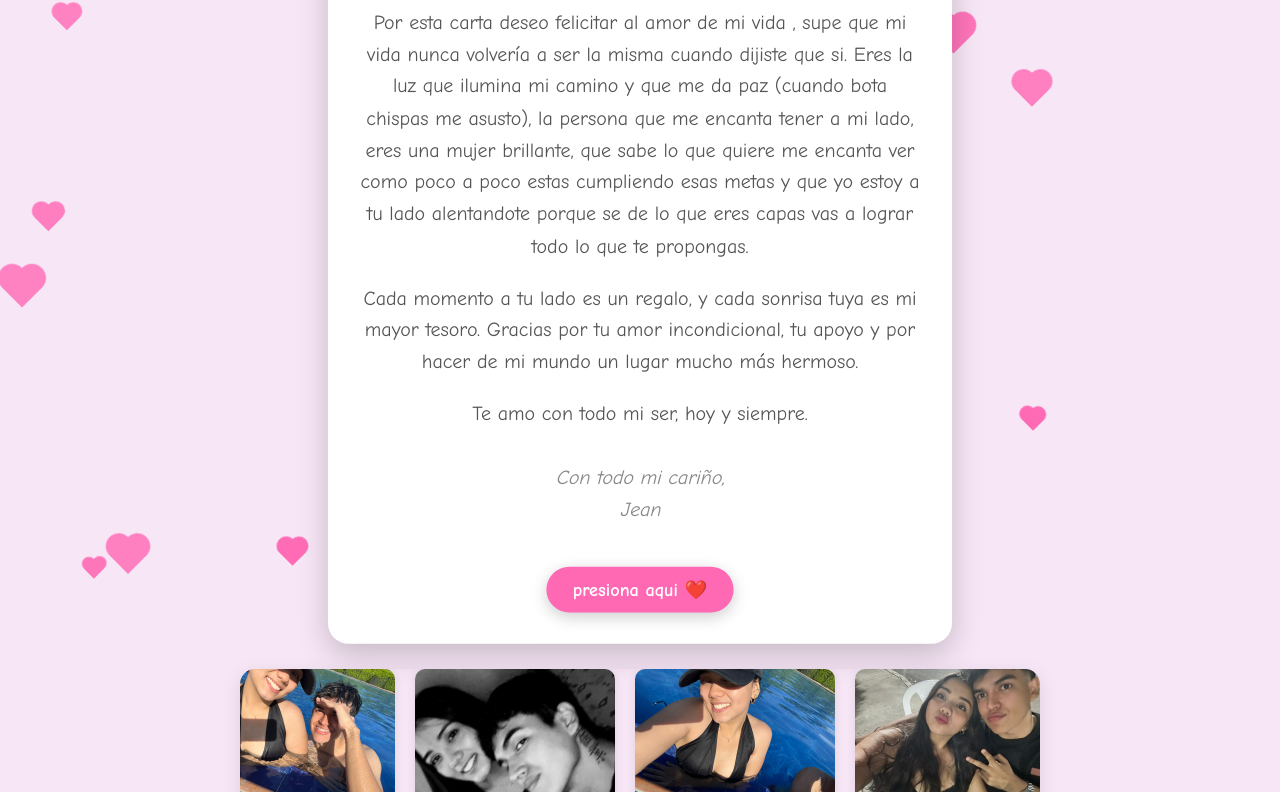
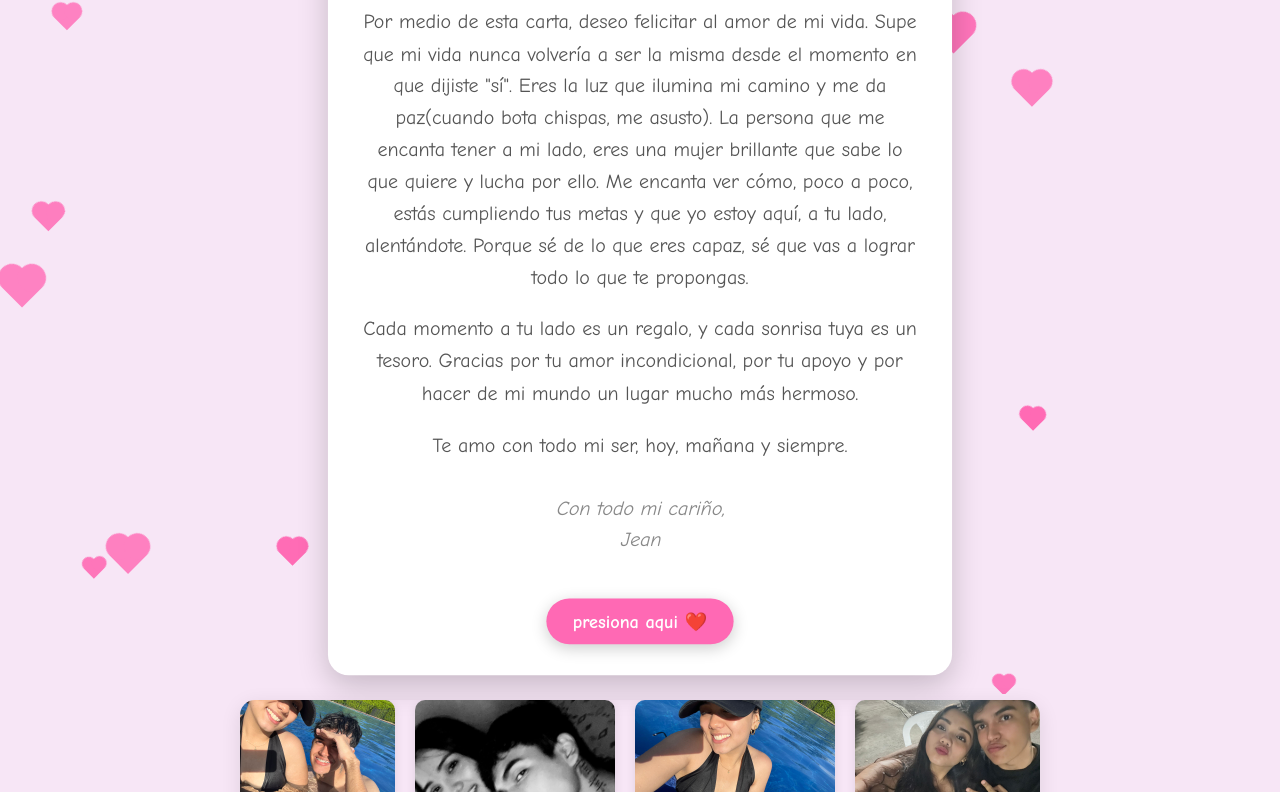
Before and after one commit to JeanUscategui/Regalo, a plain HTML site: page index.html in a window 1280 px wide. Shown: the part 106-898 px from the top of the page. Drawn offline with Linux system fonts and the light colour scheme.

Commit message:
Actualizar index.html

```diff
--- a/index.html
+++ b/index.html
@@ -301,9 +301,9 @@
     <div class="container">
         <div class="card">
             <h1>¡Mi Amor!</h1>
-            <p>Por esta carta deseo felicitar al amor de mi vida , supe que mi vida nunca volvería a ser la misma cuando dijiste que si. Eres la luz que ilumina mi camino y que me da paz (cuando bota chispas me asusto), la persona que me encanta tener a mi lado, eres una mujer brillante, que sabe lo que quiere me encanta ver como poco a poco estas cumpliendo esas metas y que yo estoy a tu lado alentandote porque se de lo que eres capas vas a lograr todo lo que te propongas.</p>
-            <p>Cada momento a tu lado es un regalo, y cada sonrisa tuya es mi mayor tesoro. Gracias por tu amor incondicional, tu apoyo y por hacer de mi mundo un lugar mucho más hermoso.</p>
-            <p>Te amo con todo mi ser, hoy y siempre.</p>
+            <p>Por medio de esta carta, deseo felicitar al amor de mi vida. Supe que mi vida nunca volvería a ser la misma desde el momento en que dijiste "sí". Eres la luz que ilumina mi camino y me da paz(cuando bota chispas, me asusto). La persona que me encanta tener a mi lado, eres una mujer brillante que sabe lo que quiere y lucha por ello. Me encanta ver cómo, poco a poco, estás cumpliendo tus metas y que yo estoy aquí, a tu lado, alentándote. Porque sé de lo que eres capaz, sé que vas a lograr todo lo que te propongas.</p>
+            <p>Cada momento a tu lado es un regalo, y cada sonrisa tuya es un tesoro. Gracias por tu amor incondicional, por tu apoyo y por hacer de mi mundo un lugar mucho más hermoso.</p>
+            <p>Te amo con todo mi ser, hoy, mañana y siempre.</p>
             <p class="signature">Con todo mi cariño,<br>Jean</p>
 
             <a href="https://www.youtube.com/watch?v=IPU5ZsuRsYk" target="_blank" class="song-button">
```
